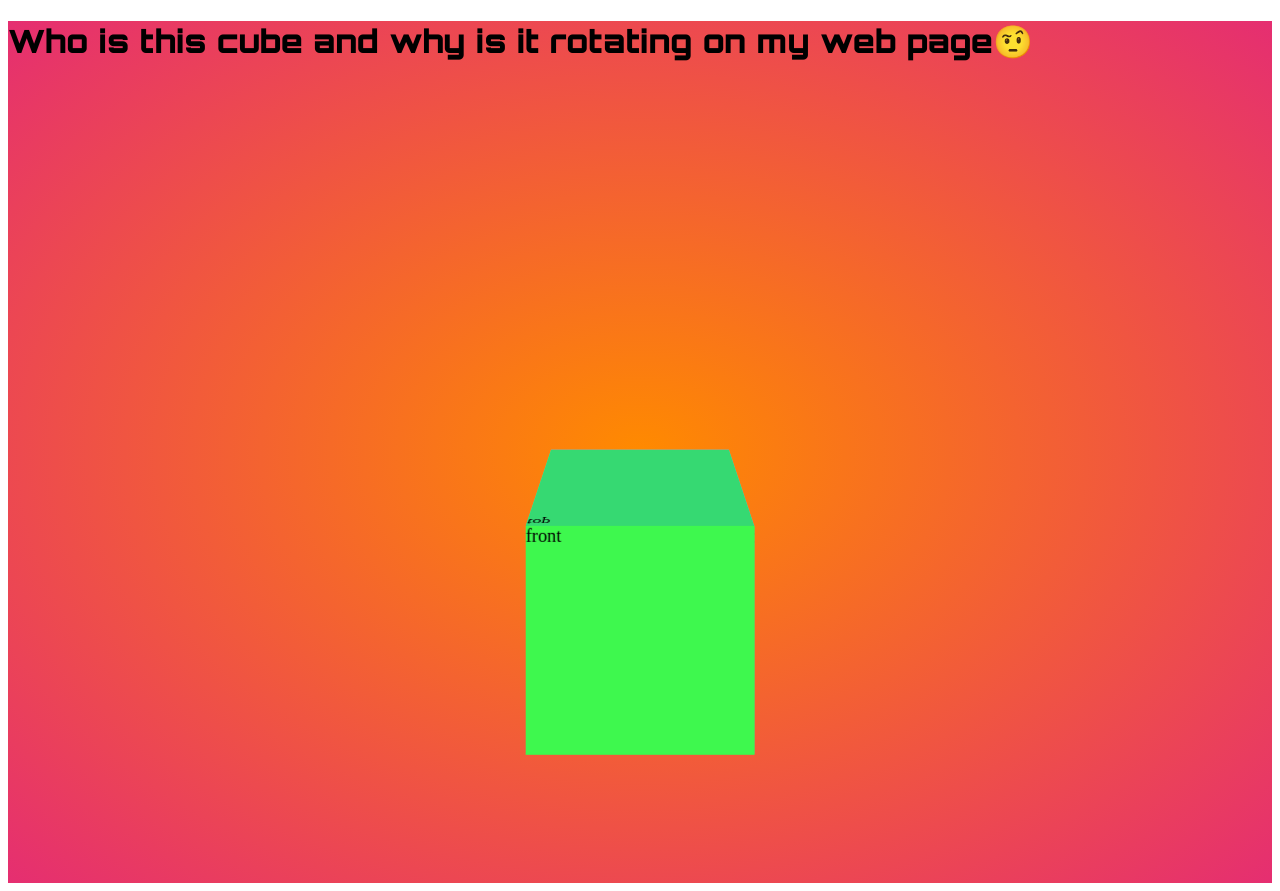
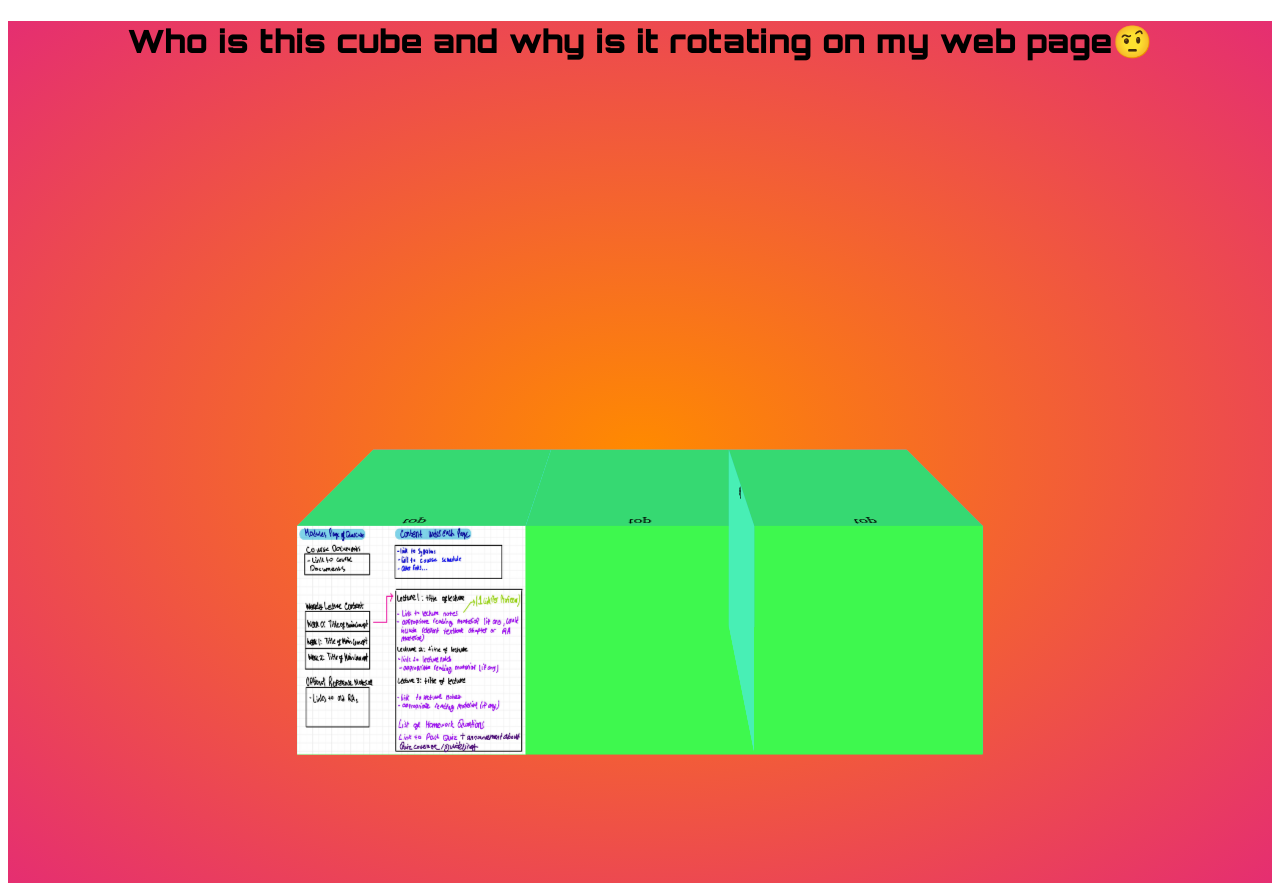
Before and after one commit to macaroonforu/CSS-Cube-, a plain HTML site: page cube.html in a window 1280 px wide. Drawn offline with Linux system fonts and the light colour scheme.

Commit message:
added multiple cubes and an image

```diff
--- a/cube.css
+++ b/cube.css
@@ -1,5 +1,6 @@
 .background{
 	background-image: radial-gradient(#ff8a00, #e52e71);
+	text-align: center;
 }
 
 h1{
@@ -13,6 +14,7 @@ h1{
     justify-content: center;
     align-items: center;
     height: 100vh;
+	flex-wrap: wrap;
 }
 
 .cube {
--- a/cube.html
+++ b/cube.html
@@ -16,14 +16,34 @@
 
     <div> <h1> Who is this cube and why is it rotating on my web page🤨 </h1></div>
     <div class="wrap">
+
         <div class="cube">
-            <div class="front">front</div>
+            <div class="front"><img src = ./MAT291LAYOUT.jpg width = 200px height = 200px></div>
             <div class="back">back</div>
             <div class="top">top</div>
             <div class="bottom">bottom</div>
             <div class="left">left</div>
             <div class="right">right</div>
         </div>
+
+        <div class="cube">
+            <div class="front"></div>
+            <div class="back">back</div>
+            <div class="top">top</div>
+            <div class="bottom">bottom</div>
+            <div class="left">left</div>
+            <div class="right">right</div>
+        </div>
+
+        <div class="cube">
+            <div class="front"></div>
+            <div class="back">back</div>
+            <div class="top">top</div>
+            <div class="bottom">bottom</div>
+            <div class="left">left</div>
+            <div class="right">right</div>
+        </div>
+
     </div>
 
    </div>
```
Also changed, not shown: MAT291Layout.jpg (added), 1 other file.
